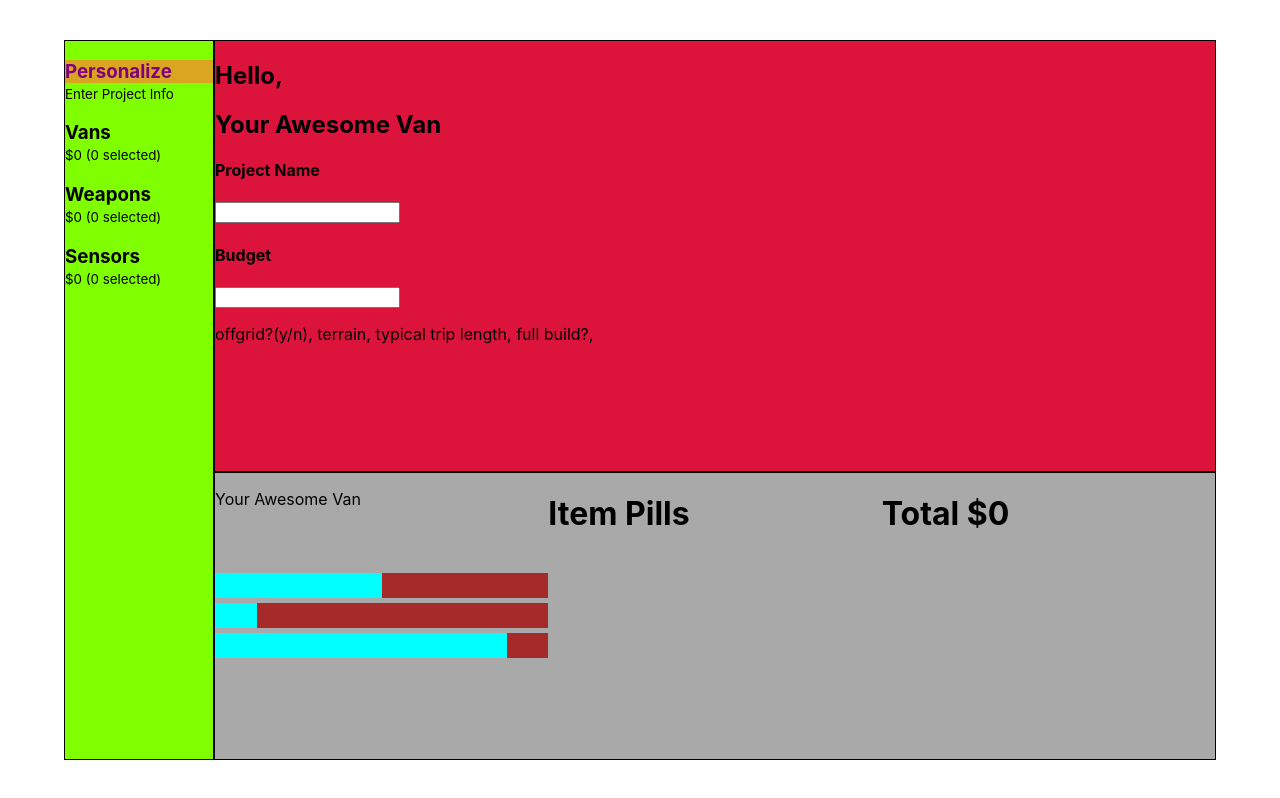
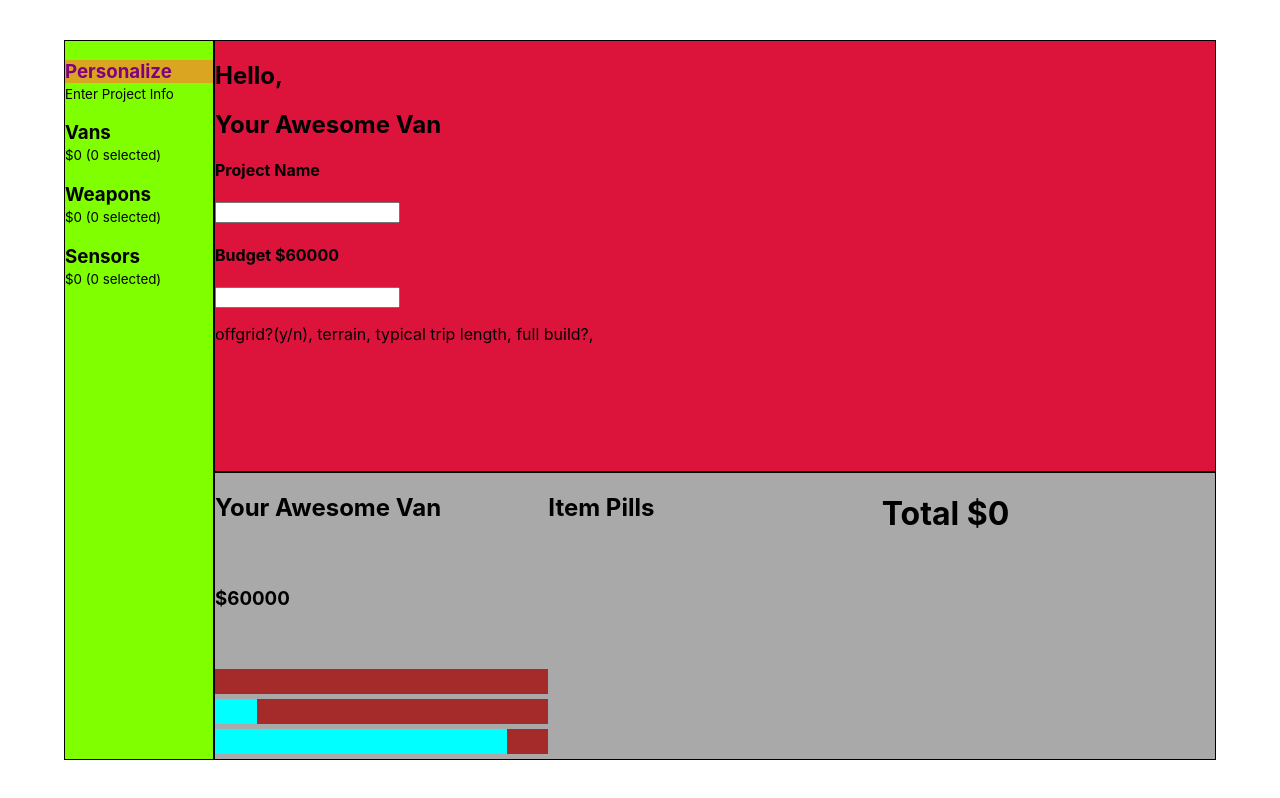
Before and after one commit to garrettgsb/ogc-widgets, a React (Create React App) app: page / in a window 1280 px wide. Built offline with nearby package versions, Linux system fonts and the light colour scheme.

Commit message:
progress bar

```diff
--- a/src/App.css
+++ b/src/App.css
@@ -10,7 +10,6 @@
   background-color: crimson;
   grid-column: 2/-1;
   grid-row: 1/2;
-
 }
 
 .bottombar {
@@ -157,3 +156,7 @@
   margin: 0px;
   background-color: cyan;
 }
+
+.over-price::after {
+  content: "💰"
+}
--- a/src/PaneManagerWidget.js
+++ b/src/PaneManagerWidget.js
@@ -100,6 +100,7 @@ const PaneManagerWidget = () => {
   // Another context for selections
   const [selections, setSelections] = useState([]);
   const [title, setTitle] = useState("Your Awesome Van");
+  const [budget, setBudget] = useState(60000);
 
   function getPriceByCategory(category, selections, appData) {
     const selectedItemsInCategory = getSelectedItemsByCategory(category, selections, appData);
@@ -112,7 +113,6 @@ const PaneManagerWidget = () => {
 
   function getSelectedItemsByCategory(category, selections, appData) {
     return appData.filter(item => matchesCategory(item, category) && isSelected(item, selections))
-
   }
 
   function matchesCategory(item, category) {
@@ -145,9 +145,13 @@ const PaneManagerWidget = () => {
     setTitle(e);
   }
 
+  function updateBudget(e) {
+    setBudget(e);
+  }
+
   const items = appData.filter((item) => item.categories.includes(selectedCategory));
   return (
-    <UserInputContext.Provider value={{ title, selectedCategory, updateTitle }}>
+    <UserInputContext.Provider value={{ title, selectedCategory, updateTitle, budget, updateBudget }}>
       <main className="layout-manager">
         {/* <p>{JSON.stringify(appData)}</p> */}
         <SideBar categories={appCategories} selectedCategory={selectedCategory} setSelectedCategory={setSelectedCategory} selections={selections} appData={appData} getPriceByCategory={getPriceByCategory} />
--- a/src/components/BottomBar.js
+++ b/src/components/BottomBar.js
@@ -4,9 +4,10 @@ import { useContext } from 'react';
 
 
 const BottomBar = ({ selections, appData }) => {
-  const { title } = useContext(UserInputContext);
+  const { title, budget } = useContext(UserInputContext);
   // const pillList = Object.values(selections.filter((selected) => { return selected === true }));
   const pillList = [];
+  const currentCost = sumSelectedPrices(appData, selections);
   for (const [key, value] of Object.entries(selections)) {
     if (value === true) {
       pillList.push(key);
@@ -25,15 +26,16 @@ const BottomBar = ({ selections, appData }) => {
 
   return (
     <div className="bottombar">
-      <p>{title}</p>
-      <h1 className="total-price">Total ${sumSelectedPrices(appData, selections)}</h1>
+      <h2>{title}</h2>
+      <h3>${budget}</h3>
+      <h1 className="total-price">Total ${currentCost}</h1>
       <aside className="progress-bar">
-        <ProgressBar value={40} max={80} />
+        <ProgressBar value={currentCost} max={budget} />
         <ProgressBar value={10} max={80} />
         <ProgressBar value={70} max={80} />
       </aside>
 
-      <h1 className="item-pill-title">Item Pills</h1>
+      <h2 className="item-pill-title">Item Pills</h2>
       <div className="item-pill-box">
         {
           pillList.map((pill) => {
--- a/src/components/Personalize.js
+++ b/src/components/Personalize.js
@@ -2,15 +2,15 @@ import { useContext } from "react";
 import { UserInputContext } from "../contexts";
 
 const Personalize = () => {
-  const { title, updateTitle } = useContext(UserInputContext);
+  const { title, updateTitle, budget, updateBudget } = useContext(UserInputContext);
   return (
     <div>
       <h1>Hello,</h1>
       <h1>{title}</h1>
       <h4>Project Name</h4>
       <input type="text" style={{ zIndex: 1 }} onChange={(e) => updateTitle(e.target.value)} />
-      <h4>Budget</h4>
-      <input type="integer" />
+      <h4>Budget ${budget}</h4>
+      <input type="text" onChange={(e) => updateBudget(e.target.value)} />
       <p>offgrid?(y/n), terrain, typical trip length, full build?, </p>
     </div>
   )
--- a/src/components/ProgressBar.js
+++ b/src/components/ProgressBar.js
@@ -1,8 +1,13 @@
 const ProgressBar = ({ value, max }) => {
-  const width = value / max * 100;
+  let width = value / max * 100;
+  let childBar = "child-bar";
+  if (width > 100) {
+    width = 100;
+    childBar = "child-bar over-price";
+  }
   return (
     <div className="parent-bar">
-      <div className="child-bar" style={{ width: `${width}%` }}>
+      <div className={childBar} style={{ width: `${width}%` }}>
 
       </div>
     </div>
```
